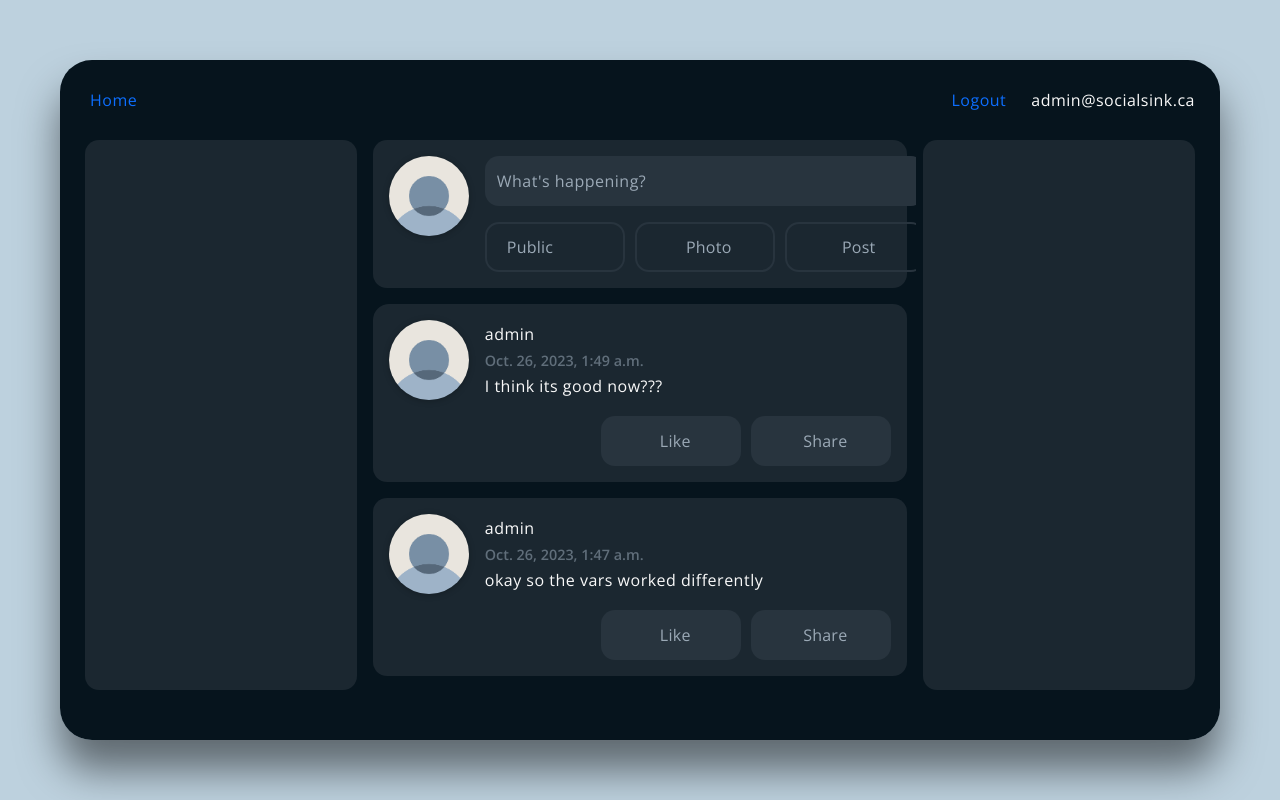
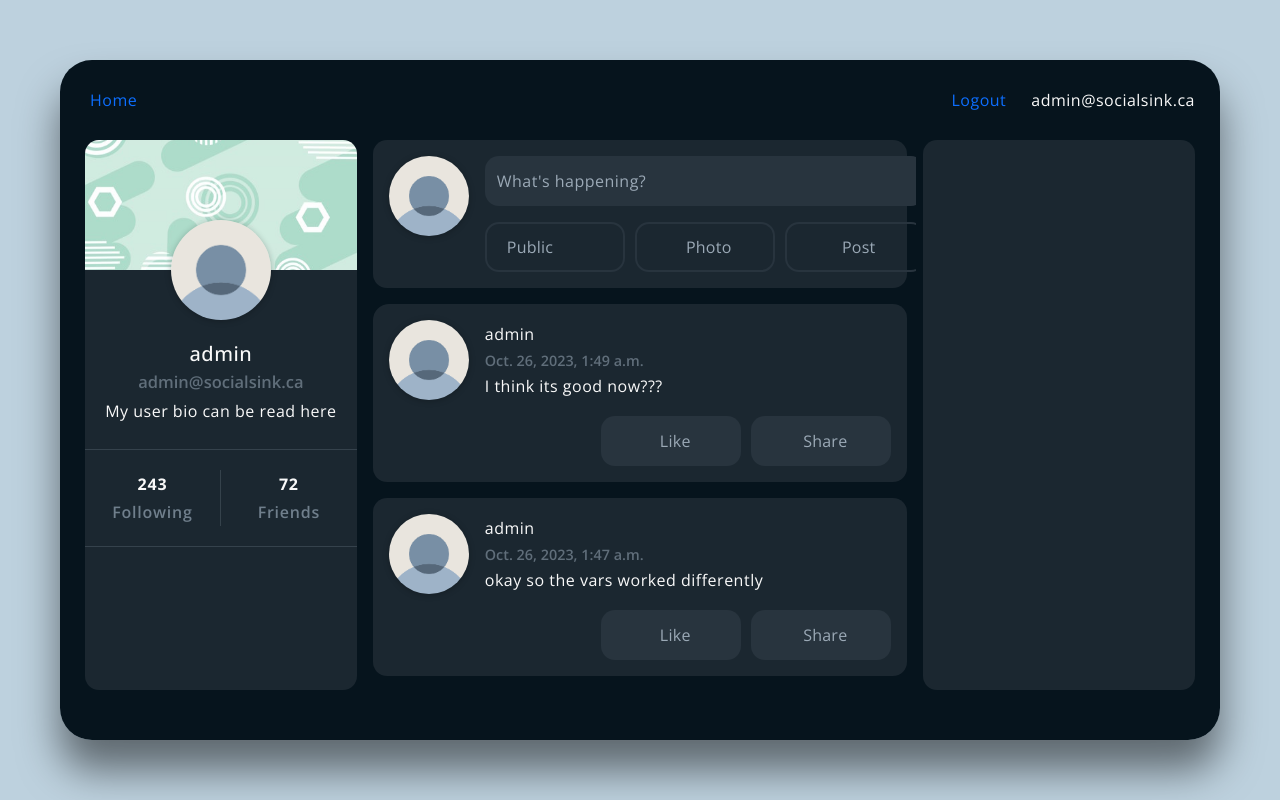
Before and after one commit to James-Laidlaw/Socialsink, a Django app: page / in a window 1280 px wide. Run offline with Django 4.2, Linux system fonts and the light colour scheme; a user stored in the database is signed in; data comes from the database, SQL or seed files in the repository; some libraries are stand-ins or nearby versions.

Commit message:
Added sample user info bar

```diff
--- a/socialsink/main/static/main/main.css
+++ b/socialsink/main/static/main/main.css
@@ -287,6 +287,7 @@ main {
     width: 25%;
     background: var(--dark-gray);
     border-radius: var(--card-round-border);
+    overflow: hidden;
 }
 
 /* Main Containers and Bars Ends ------------------- */
@@ -496,3 +497,91 @@ main {
 }
 
 /* Create Post Ends ----------------------- */
+
+/* Profile Bar Begins --------------------- */
+
+#profile-bar {
+    display: flex;
+    flex-direction: column;
+    align-items: center;
+}
+
+#profile-bar .user-bg {
+    width: 100%;
+    height: 130px;
+    object-fit: cover;
+}
+
+#profile-bar .profile-img {
+    width: 100px;
+    height: 100px;
+    border-radius: 50%;
+    overflow: hidden;
+    transform: translateY(-50%);
+    margin-bottom: -28px;
+    box-shadow: 0 1px 6px rgba(0,0,0,.25);
+}
+
+#profile-bar .user-box {
+    display: flex;
+    flex-direction: column;
+    align-items: center;
+    justify-content: center;
+    gap: 4px;
+}
+
+#profile-bar .user-box > * {
+    margin: 0;
+}
+
+#profile-bar .username {
+    font-size: 20px;
+    font-weight: 500px;
+}
+
+#profile-bar .useremail {
+    font-size: 16.5px;
+    font-weight: 600;
+    color: var(--light-grey);
+    letter-spacing: 0;
+}
+
+#profile-bar .userbio {
+    max-width: 300px;
+}
+
+#profile-bar .follow-box {
+    width: 100%;
+    display: flex;
+    flex-direction: row;
+    align-items: center;
+    margin-top: 26px;
+    padding: 20px 0;
+    border-top: 1px solid #606e7a61;
+    border-bottom: 1px solid #606e7a61;
+}
+
+#profile-bar .follow-box > div {
+    width: 50%;
+    display: flex;
+    flex-direction: column;
+    align-items: center;
+}
+
+#profile-bar .follow-box > div:first-of-type {
+    border-right: 1px solid #606e7a61;
+}
+
+#profile-bar .follow-box .count {
+    color: var(--off-white);
+    font-weight: 700;
+    letter-spacing: 0.75px;
+}
+
+#profile-bar .follow-box .count-label {
+    color: #707f8c;
+    font-weight: 600;
+    letter-spacing: 0.75px;
+}
+
+/* Profile Bar Ends ----------------------- */
--- a/socialsink/main/templates/main/home.html
+++ b/socialsink/main/templates/main/home.html
@@ -2,7 +2,9 @@
 {% block content %}
     {% include 'main/includes/navbar.html' %}
     <div class="home-wrapper">
-        <div class="left-bar"></div>
+        <div class="left-bar">
+            {% include 'main/includes/profilebar.html' %}
+        </div>
         <div class="main-area">
             {% include 'main/includes/createpost.html' %}
             <div id="post-container">
--- /dev/null
+++ b/socialsink/main/templates/main/includes/profilebar.html
@@ -0,0 +1,19 @@
+<div id="profile-bar" style="overflow: hidden;">
+    <img src="../../../static/images/user_bg.jpg" class="user-bg" />
+    <img src="../../../static/images/unknown_user.png" class="profile-img" />
+    <div class="user-box">
+        <h3 class="username">{{ user.username}}</h3>
+        <p class="useremail">{{ user.email }}</p>
+        <p class="userbio">My user bio can be read here</p>
+    </div>
+    <div class="follow-box">
+        <div>
+            <p class="count">243</p>
+            <p class="count-label">Following</p>
+        </div>
+        <div>
+            <p class="count">72</p>
+            <p class="count-label">Friends</p>
+        </div>
+    </div>
+</div>
```
Also changed, not shown: socialsink/main/static/images/user_bg.jpg (added).
